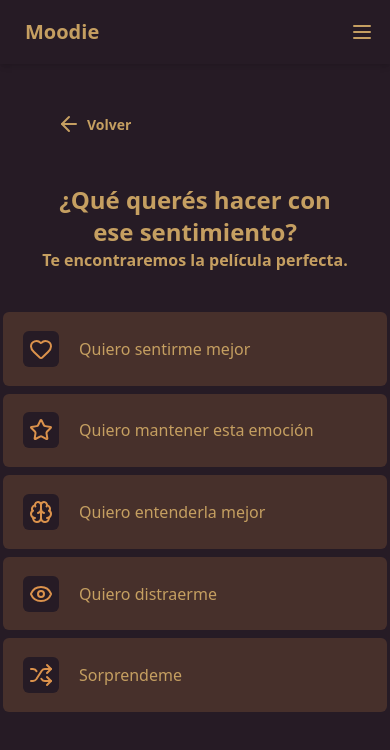
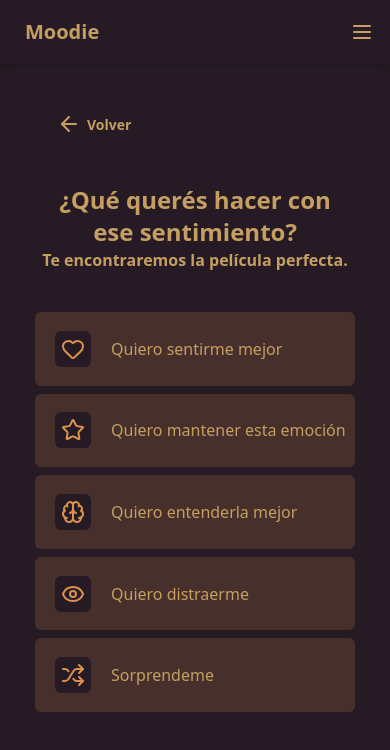
Before and after one commit to valeennmendez/moodie, a React (Vite) app in the folder frontend/: page /goal in a window 390 px wide. Shown: the top 750 px of the page. Built offline with nearby package versions, Linux system fonts and the light colour scheme.

Commit message:
Correcciones en el responsive de Goals Page

```diff
--- a/frontend/src/pages/GoalPage.jsx
+++ b/frontend/src/pages/GoalPage.jsx
@@ -127,7 +127,7 @@ const GoalPage = () => {
         </h3>
       </div>
 
-      <div className="grid grid-cols-1 max-w-xl grid-rows-5 h-[25rem]  w-sm sm:w-md md:w-lg lg:w-xl mt-5 gap-2">
+      <div className="grid grid-cols-1 max-w-xl grid-rows-5 h-[25rem]  w-sm sm:w-md md:w-lg lg:w-xl mt-5 gap-2 px-8 sm:p-0">
         {goals.map(({ goal, emoji }) => (
           <Goal
             key={goal}
```
